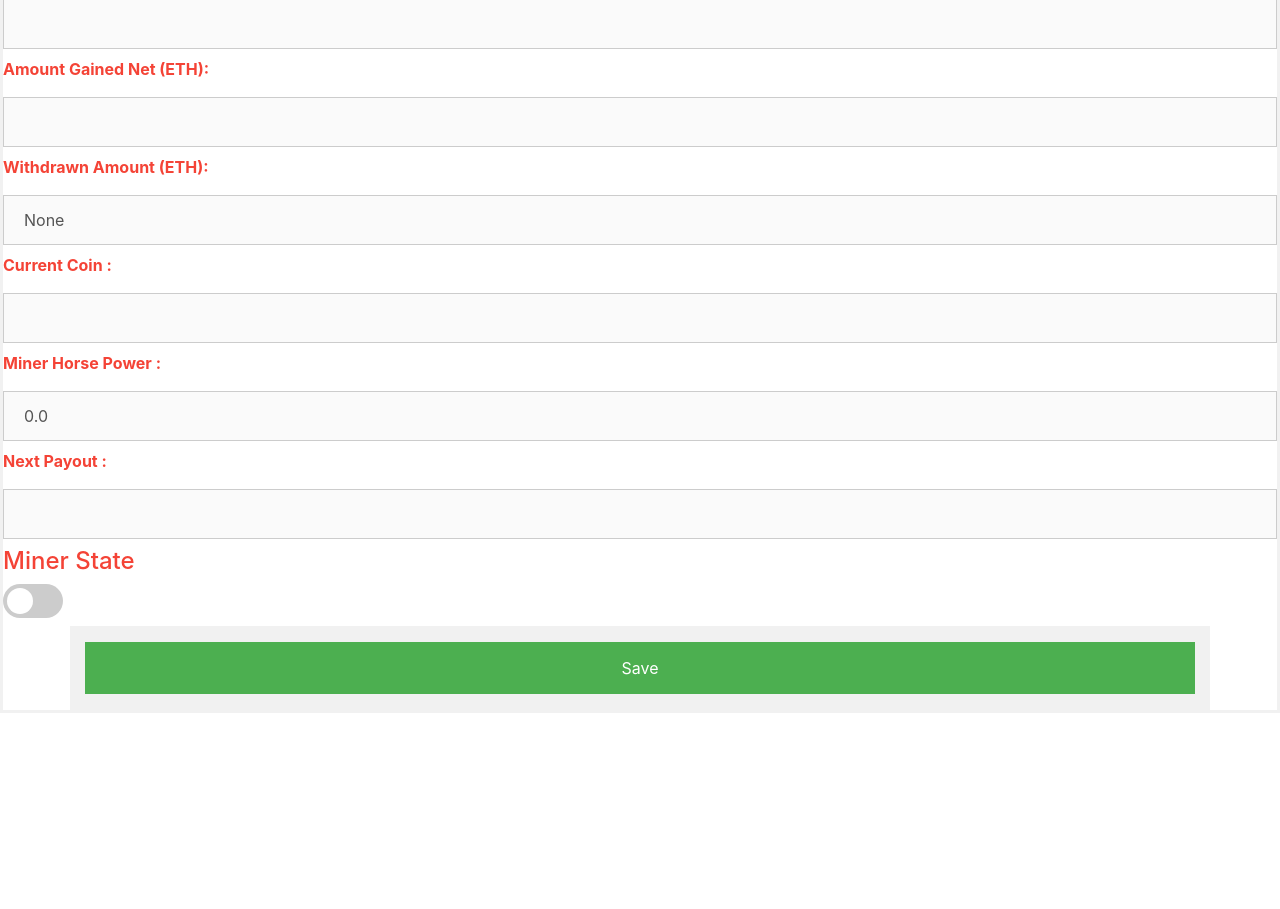
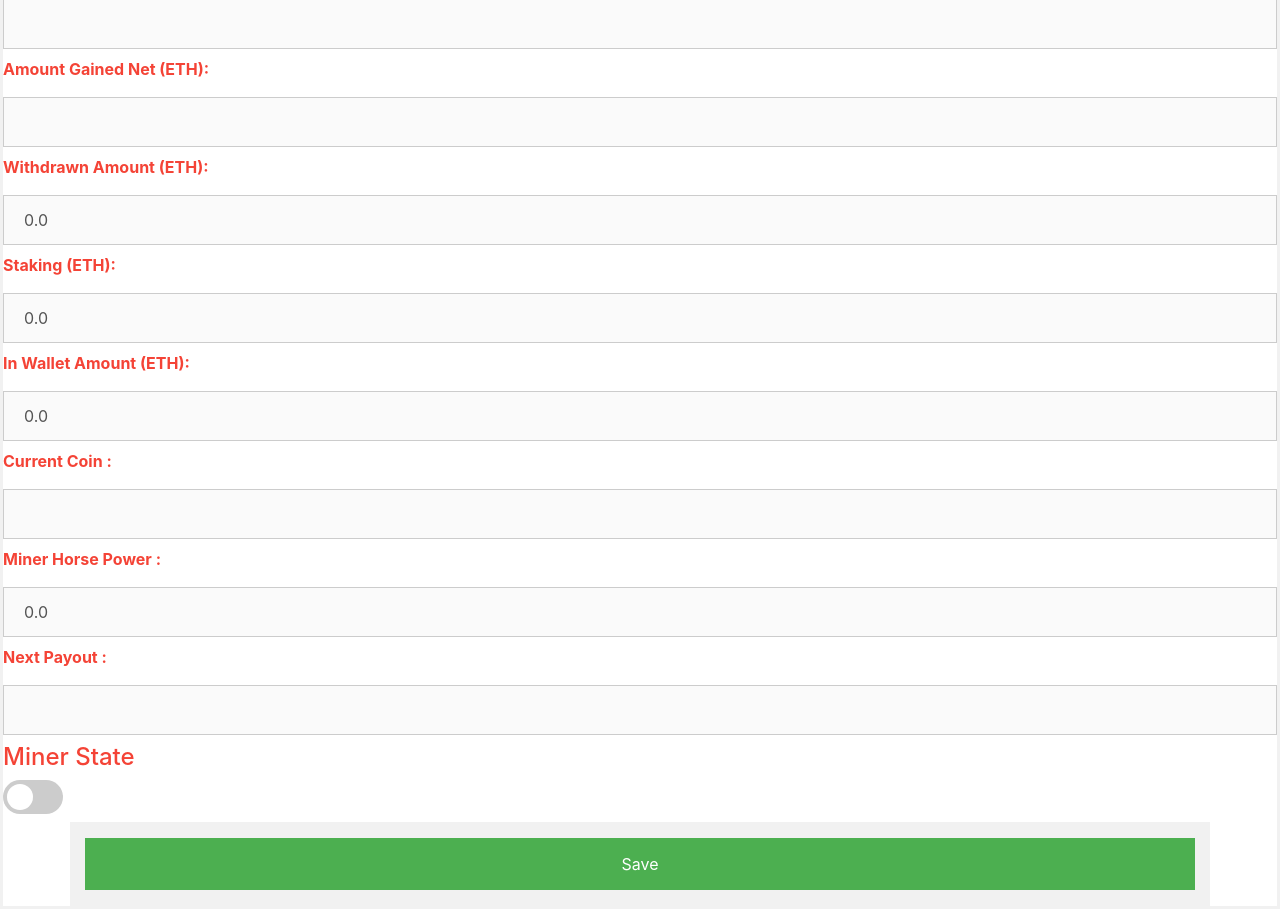
Before and after one commit to imshekhu/monstermine, a Django app: page / in a window 1280 px wide. Shown: the part 476-1385 px from the top of the page. Before the commit the page ends 1189 px from the top, so only its background shows below. Run offline with Django 3.2, Linux system fonts and the light colour scheme; a user stored in the database is signed in; data that the repository does not hold is empty; some libraries are stand-ins or nearby versions.

Commit message:
push for amount mined and dedcutions

```diff
--- a/accounts/admin.py
+++ b/accounts/admin.py
@@ -20,7 +20,8 @@ class CustomUserAdmin(UserAdmin):
     fieldsets = (
         (None, {"fields": (
                 ('email', 'first_name', 'last_name', 'is_staff',  'password', 'profit_today', 'profit_yesterday', 'amountmined',
-                 'watcherlink', 'binance_profile_token', 'is_active', 'currentcoin', 'withdrawn_amount')
+                 'watcherlink', 'binance_profile_token', 'is_active', 'currentcoin','amountachievedafterded' ,'withdrawn_amount',
+                 'in_wallet_amount', 'in_staking')
 
             ),}),
     )
--- a/accounts/models.py
+++ b/accounts/models.py
@@ -75,7 +75,10 @@ class UserBase(AbstractBaseUser, PermissionsMixin):
     nextpayout =  models.CharField(max_length=150, blank=True)
     profit_today = models.CharField(max_length=150, blank=True)
     profit_yesterday = models.CharField(max_length=150, blank=True)
-    withdrawn_amount = models.CharField(max_length=150, null=True)
+
+    withdrawn_amount = models.FloatField(default=0)
+    in_staking = models.FloatField(default=0)
+    in_wallet_amount = models.FloatField(default=0)
 
     watcherlink = models.CharField(max_length=250, blank=True)
     binance_profile_token = models.CharField(max_length=250, blank=True)
--- a/accounts/views.py
+++ b/accounts/views.py
@@ -37,6 +37,8 @@ class HomeView(View):
             user.minespeed = minespeed/1000000
             user.amountmined  = afterfees + minerresponse['data']['totalAmount']['ETH']
             user.amountachievedafterded = 0.95*user.amountmined
+
+            user.in_wallet_amount = float(user.amountachievedafterded) - (float(user.withdrawn_amount) + float(user.in_staking))
             user.save()
         except Exception as e:
             print('Error',e)
--- a/templates/home.html
+++ b/templates/home.html
@@ -23,12 +23,17 @@
   <label for="profit_yesterday" style="color: #f44336;"><b>Yesterday Gained Net (ETH):</b></label>
   <input type="text" name="profit_yesterday" value= "{{user.profit_yesterday}}" disabled>
 
-
   <label for="amountmined" style="color: #f44336;"><b>Amount Gained Net (ETH):</b></label>
   <input type="text" name="amountmined" value= "{{user.amountachievedafterded}}" disabled>
 
   <label for="withdrawn_amount" style="color: #f44336;"><b>Withdrawn Amount (ETH):</b></label>
   <input type="text" name="withdrawn_amount" value= "{{user.withdrawn_amount}}" disabled>
+
+  <label for="staking" style="color: #f44336;"><b>Staking (ETH):</b></label>
+  <input type="text" name="in_staking" value= "{{user.in_staking}}" disabled>
+
+  <label for="in_wallet_amount" style="color: #f44336;"><b>In Wallet Amount (ETH):</b></label>
+  <input type="text" name="in_wallet_amount" value= "{{user.in_wallet_amount}}" disabled>
 
   {% comment %} <label for="amountmined" style="color: #f44336;"><b>Total Amount Mined till Date (ETH):</b></label>
   <input type="text" name="amountmined" value= "{{user.amountmined}}" disabled> {% endcomment %}
```
Also changed, not shown: accounts/migrations/0006_auto_20220725_1207.py (added), accounts/migrations/0007_auto_20220725_1219.py (added), accounts/migrations/0008_auto_20220725_1224.py (added), accounts/migrations/0009_auto_20220725_1226.py (added).
